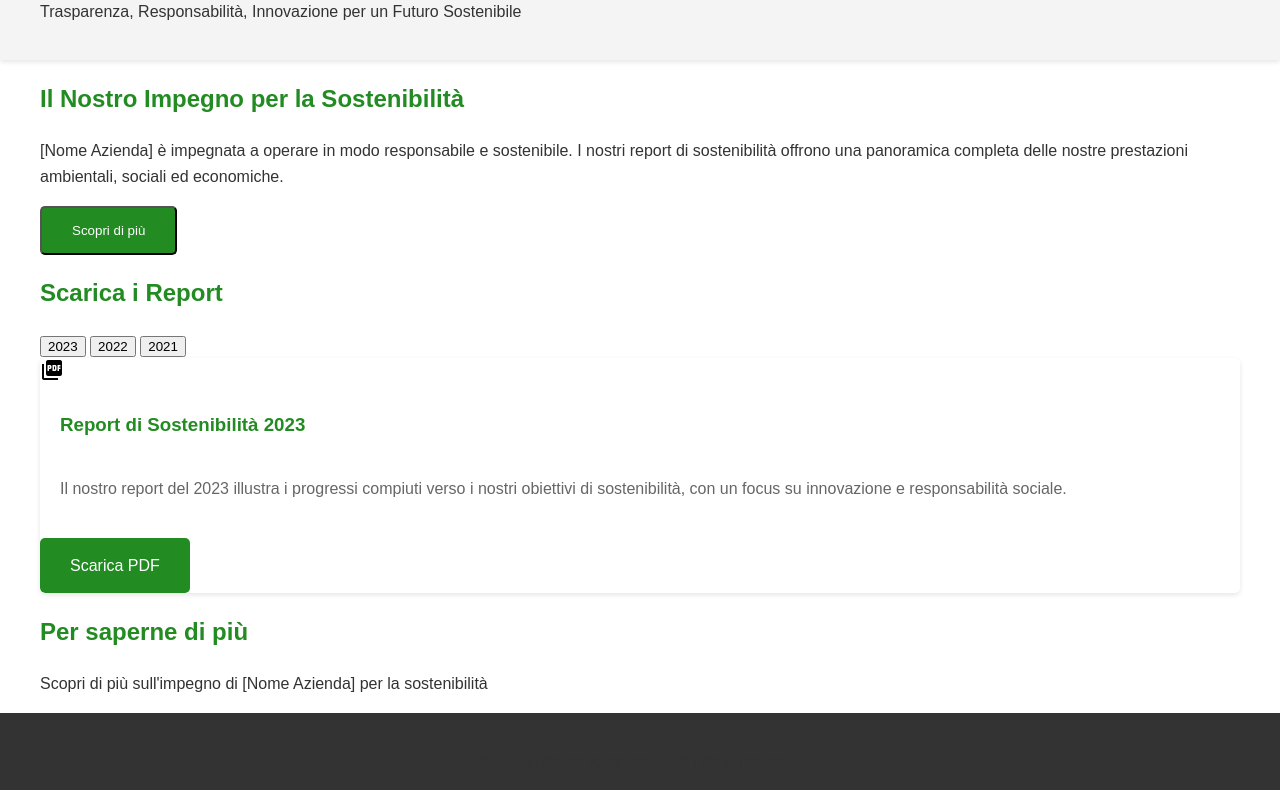
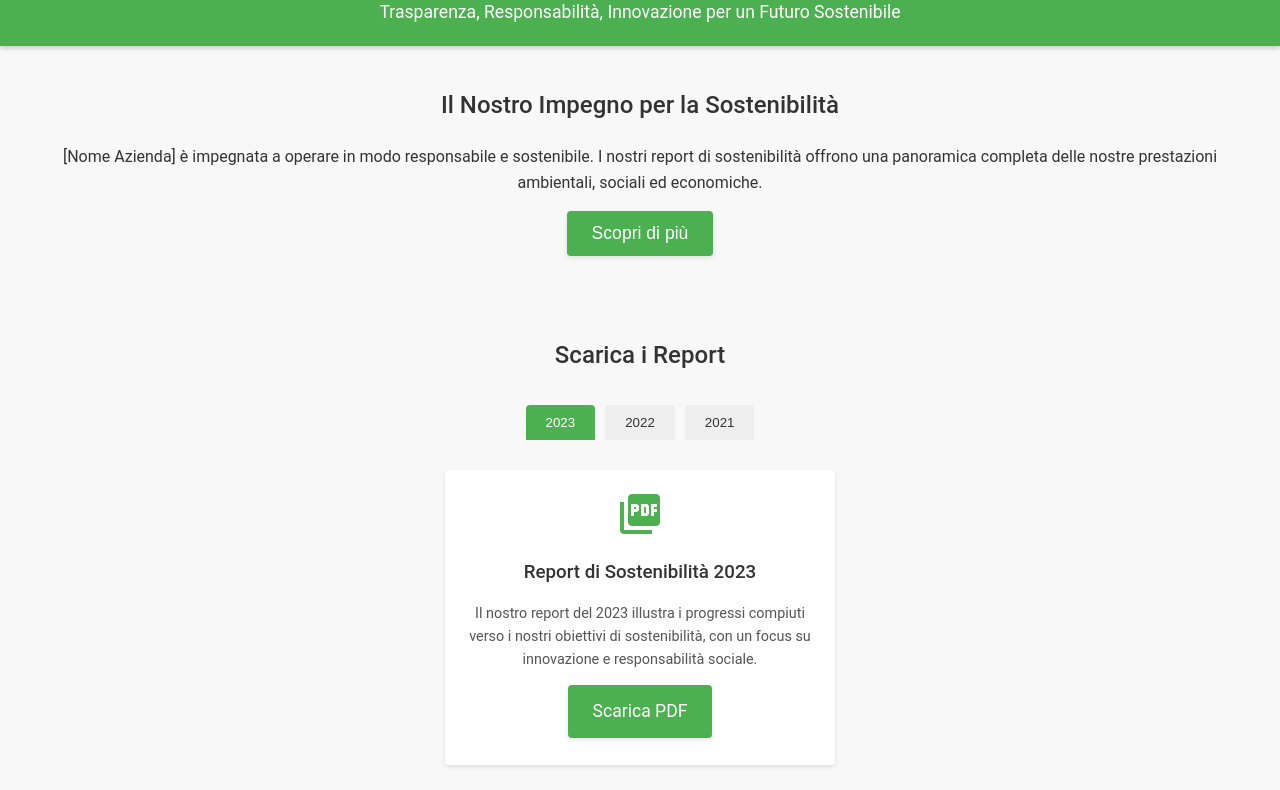
Before and after one commit to Emanuele2d/progettouniversitario, a plain HTML site: page index.html in a window 1280 px wide. Shown: the part 127-917 px from the top of the page. Drawn offline with Linux system fonts and the light colour scheme.

Commit message:
Update style.css

```diff
--- a/style.css
+++ b/style.css
@@ -1,161 +1,204 @@
-/* Stili generali */
+/* GENERALI */
 body {
-    font-family: sans-serif;
-    margin: 0;
-    line-height: 1.6;
+  font-family: 'Roboto', sans-serif;
+  margin: 0;
+  padding: 0;
+  line-height: 1.6;
+  color: #333;
+  background-color: #f8f8f8;
 }
 
 .container {
-    max-width: 1200px;
-    margin: 0 auto;
-    padding: 0 20px;
+  max-width: 1200px;
+  margin: 0 auto;
+  padding: 0 20px;
 }
 
 h1, h2, h3 {
-    font-weight: 600;
-    color: #228B22; /* Verde foresta */
+  font-weight: 500;
 }
 
-p{
-  color:#333
-}
-
-ul {
-    list-style: none;
-    padding: 0;
+h2 {
+    margin-top: 0;
 }
 
 a {
-    text-decoration: none;
-    color: #228B22;
+  text-decoration: none;
 }
 
-/* Header */
+/* HEADER */
 header {
-    background-color: #f4f4f4;
-    padding: 20px 0;
-    box-shadow: 0 2px 5px rgba(0, 0, 0, 0.1);
+  background-color: #4CAF50; /* Colore verde, modificabile */
+  color: #fff;
+  padding: 20px 0;
+  text-align: center;
+  box-shadow: 0 2px 5px rgba(0, 0, 0, 0.2);
+}
+
+.logo {
+  width: 150px; /* Modifica la dimensione a piacere */
+  height: auto;
+  margin-bottom: 10px;
 }
 
 header h1 {
-    font-size: 2.5rem;
-    margin: 0;
+  margin: 0;
+  font-size: 2.5rem;
 }
 
-nav ul {
-    display: flex;
-    justify-content: flex-end;
+header p {
+  margin: 5px 0 0;
+  font-size: 1.1rem;
 }
 
-nav li {
-    margin-left: 20px;
+/* SEZIONE INTRO */
+#intro {
+  padding: 40px 0;
+  text-align: center;
 }
 
-/* Sezione Hero */
-#hero {
-    background-image: url('images/hero-background.jpg'); /* Sostituisci con l'immagine che preferisci */
-    background-size: cover;
-    background-position: center;
-    color: #fff;
-    padding: 100px 0;
-    text-align: center;
+.button {
+  display: inline-block;
+  background-color: #4CAF50; /* Colore verde, modificabile */
+  color: #fff;
+  padding: 12px 25px;
+  border-radius: 4px;
+  font-size: 1.1rem;
+  cursor: pointer;
+  border: none;
+  transition: background-color 0.3s ease;
+  box-shadow: 0 2px 5px rgba(0, 0, 0, 0.1); /* Aggiunge ombra */
 }
 
-#hero h2 {
-    font-size: 3rem;
-    margin-bottom: 20px;
+.button:hover {
+  background-color: #367c39; /* Verde più scuro al passaggio del mouse */
 }
 
-/* Sezione Mission */
-#mission {
-    padding: 80px 0;
+/* SEZIONE REPORT */
+#reports {
+  padding: 40px 0;
 }
 
-#mission ul {
-    margin-top: 20px;
+.section-title {
+  text-align: center;
+  margin-bottom: 30px;
 }
 
-#mission li {
+.tabs {
+  display: flex;
+  justify-content: center;
+  margin-bottom: 30px;
+}
+
+.tab {
+  background-color: #eee;
+  color: #333;
+  border: none;
+  padding: 10px 20px;
+  margin: 0 5px;
+  border-radius: 4px 4px 0 0;
+  cursor: pointer;
+  transition: background-color 0.3s ease;
+}
+
+.tab:hover {
+    background-color: #ddd;
+}
+
+.tab.active {
+    background-color: #4CAF50;
+    color: white;
+}
+
+.cards {
+    display: flex;
+    flex-wrap: wrap;
+    justify-content: center;
+    gap: 20px;
+}
+
+.card {
+    background-color: white;
+    border-radius: 4px;
+    box-shadow: 0 2px 4px rgba(0, 0, 0, 0.1);
+    padding: 20px;
+    text-align: center;
+    flex: 1 0 calc(33% - 40px);
+    max-width: 350px;
+}
+
+.card i {
+    font-size: 48px;
+    color: #4CAF50;
     margin-bottom: 10px;
 }
 
-/* Sezione Actions */
-#actions {
-    background-color: #f4f4f4;
-    padding: 80px 0;
-}
-
-.grid {
-    display: grid;
-    grid-template-columns: repeat(auto-fit, minmax(250px, 1fr));
-    gap: 30px;
-}
-
-.card {
-    background-color: #fff;
-    border-radius: 5px;
-    box-shadow: 0 2px 5px rgba(0, 0, 0, 0.1);
-    overflow: hidden;
-}
-
-.card img {
-    width: 100%;
-    height: 200px;
-    object-fit: cover;
-}
-
 .card h3 {
-    padding: 20px;
-    margin: 0;
+  margin: 10px 0;
 }
 
 .card p {
-    padding: 0 20px 20px;
-    color: #666;
+  font-size: 0.9rem;
+  color: #555;
 }
 
-/* Sezione Impact */
-#impact {
-    padding: 80px 0;
-    background-color: #228B22;
-    color: #fff
+/* SEZIONE APPROFONDIMENTI */
+#more {
+  padding: 40px 0;
 }
 
-.impact-item {
-    text-align: center;
-    margin-bottom: 40px;
+/* FOOTER */
+footer {
+  background-color: #333;
+  color: #fff;
+  text-align: center;
+  padding: 20px 0;
 }
 
-.number {
-    font-size: 3rem;
-    font-weight: 600;
-    display: block;
-    margin-bottom: 10px;
+/* EFFETTO RIPPLE */
+.ripple {
+  position: relative;
+  overflow: hidden;
 }
 
-/* Sezione Contact */
-#contact {
-    background-color: #f4f4f4;
-    padding: 80px 0;
+.ripple:after {
+  content: "";
+  display: block;
+  position: absolute;
+  width: 100%;
+  height: 100%;
+  top: 0;
+  left: 0;
+  pointer-events: none;
+  background-image: radial-gradient(circle, #fff 10%, transparent 10.01%);
+  background-repeat: no-repeat;
+  background-position: 50%;
+  transform: scale(10, 10);
+  opacity: 0;
+  transition: transform 0.5s, opacity 1s;
 }
 
-.button {
-    background-color: #228B22;
-    color: #fff;
-    padding: 15px 30px;
-    border-radius: 5px;
-    display: inline-block;
-    transition: background-color 0.3s ease;
+.ripple:active:after {
+  transform: scale(0, 0);
+  opacity: 0.3;
+  transition: 0s;
 }
 
-.button:hover {
-    background-color: #196019; /* Verde Foresta più scuro */
+/* RESPONSIVE */
+@media (max-width: 768px) {
+  .cards {
+    flex-direction: column;
+    align-items: center;
+  }
+
+  .card {
+    flex: 1 0 100%;
+  }
+
+  .tabs {
+    flex-wrap: wrap;
+  }
+  .tab {
+    flex: 1 0 30%;
+  }
 }
-
-/* Footer */
-footer {
-    background-color: #333;
-    color: #fff;
-    padding: 20px 0;
-    text-align: center;
-}
```
